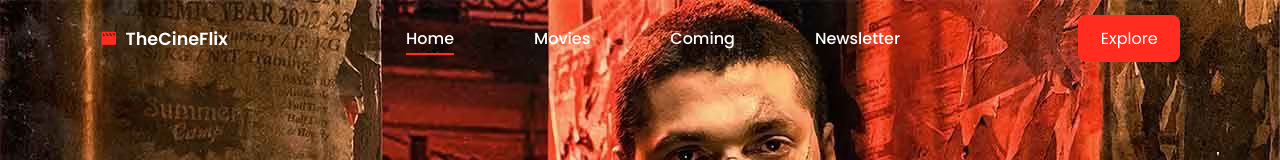
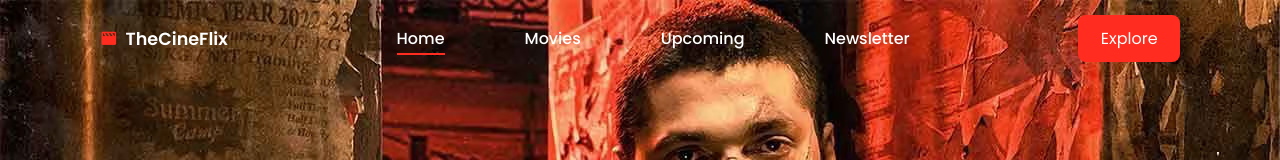
Before and after one commit to Ghovkg02/Mini_Movie, a plain HTML site: page index.html in a window 1280 px wide. Shown: the top 160 px of the page. Drawn offline with nearby package versions, Linux system fonts and the light colour scheme.

Commit message:
Update index.html

```diff
--- a/index.html
+++ b/index.html
@@ -23,7 +23,7 @@
         <ul class="navbar">
             <li><a href="#home" class="home-active">Home</a></li>
             <li><a href="#movies">Movies</a></li>
-            <li><a href="#coming">Coming</a></li>
+            <li><a href="#coming">Upcoming</a></li>
             <li><a href="#newsletter">Newsletter</a></li>
         </ul>
         <a href="index1.html" class="btn">Explore</a>
```
